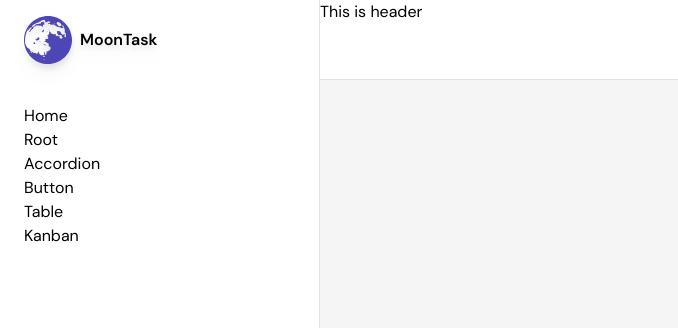
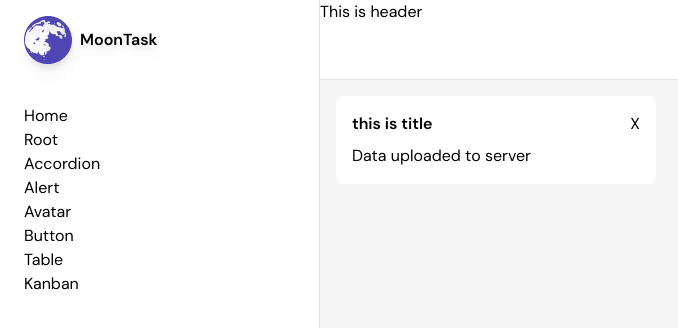
Before and after one commit to sausir1/moontask, a Vue app: page /components/alert in a window 1280 px wide. Shown: the top 328 px of the page, without its empty margins (0-678 px from the left). Built offline with nearby package versions, Linux system fonts and the light colour scheme.

Commit message:
add avatar component

```diff
--- a/src/components/alert/MAlert.vue
+++ b/src/components/alert/MAlert.vue
@@ -1,16 +1,25 @@
 <template>
-  <div class="m-alert p-4 rounded-ds-s-sm" role="alert">
+  <div
+    class="m-alert p-4 rounded-ds-s-sm"
+    :class="{ 'bg-ds-gohan': variant === 'generic' }"
+    role="alert"
+  >
     <div class="flex">
-      <header class="flex grow">
-        <slot name="leading"></slot>
-        <h3 class="alert-title grow text-ds-bulma font-semibold">
+      <div class="flex flex-col grow">
+        <header v-if="hasHeader" class="flex gap-3">
+          <slot name="leading"></slot>
+          <h3 class="alert-title grow text-ds-bulma font-semibold">
+            <slot name="title"></slot>
+          </h3>
+        </header>
+        <section
+          :class="{ 'mt-2': hasHeader }"
+          class="alert-content text-bulma"
+        >
           <slot></slot>
-        </h3>
-      </header>
-      <section class="alert-content text-bulma mt-2">
-        <slot></slot>
-      </section>
-      <div class="shrink-0">
+        </section>
+      </div>
+      <div v-if="$slots.trailing" class="shrink-0">
         <slot name="trailing"></slot>
       </div>
     </div>
@@ -18,10 +27,25 @@
 </template>
 
 <script setup lang="ts">
+import { computed } from 'vue'
+
+type AlertVariant = 'custom' | 'generic'
 // TODO think about how to solve the dynamic style
 interface Props {
-  border: boolean
-  borderColor: string
+  hasOutline: boolean
+  variant: AlertVariant
 }
-defineProps()
+interface Slots {
+  default: any
+  trailing: any
+  leading: any
+  title: any
+}
+const slots = defineSlots<Slots>()
+defineProps<Partial<Props>>()
+
+// const slots = useSlots()
+const hasHeader = computed(() => {
+  return slots.default || slots.leading
+})
 </script>
--- /dev/null
+++ b/src/components/avatar/MAvatar.vue
@@ -0,0 +1,33 @@
+<template>
+  <div
+    :class="{ 'rounded-full': rounded, [size]: true }"
+    class="relative bg-ds-gohan flex items-center justify-center"
+  >
+    <div class="overflow-hidden">
+      <img v-if="imageUrl" class="object-cover" :src="imageUrl" />
+    </div>
+    <p class="text-center font-semibold text-20-ds">
+      <slot></slot>
+    </p>
+  </div>
+</template>
+
+<script setup lang="ts">
+import { type Size } from '@/components/commonTypes'
+import { computed } from 'vue'
+type Props = {
+  imageUrl: string
+  rounded: boolean
+  size: Size | '2xl'
+}
+const props = defineProps<Partial<Props>>()
+const sizes = {
+  xs: 'h-6 w-6',
+  sm: 'h-8 w-8',
+  md: 'h-10 w-10',
+  lg: 'h-12 w-12',
+  xl: 'h-14 w-14',
+  '2xl': 'h-16 w-16',
+}
+const size = computed(() => sizes[props.size || 'md'])
+</script>
--- /dev/null
+++ b/src/components/avatar/MStatus.vue
@@ -0,0 +1,27 @@
+<template>
+  <div
+    :class="{
+      '-left-0.5': xPosition === 'left',
+      '-right-0.5': xPosition === 'right',
+      '-bottom-0.5': yPosition === 'bottom',
+      '-top-0.5': yPosition === 'top',
+      [color]: true,
+    }"
+    class="absolute h-3.5 w-3.5 rounded-full border-2 border-solid"
+  />
+</template>
+
+<script setup lang="ts">
+withDefaults(
+  defineProps<{
+    xPosition: 'left' | 'right'
+    yPosition: 'top' | 'bottom'
+    color: string
+  }>(),
+  {
+    xPosition: 'right',
+    yPosition: 'bottom',
+    color: 'bg-ds-piccolo',
+  },
+)
+</script>
--- /dev/null
+++ b/src/views/components/Alert.vue
@@ -0,0 +1,15 @@
+<template>
+  <div>
+    <MAlert class="max-w-xs bg-ds-gohan">
+      <template #title>this is title</template>
+      <template #trailing>X</template>
+      Data uploaded to server
+    </MAlert>
+  </div>
+</template>
+
+<script setup lang="ts">
+import MAlert from '@/components/alert/MAlert.vue'
+</script>
+
+<style scoped></style>
--- /dev/null
+++ b/src/views/components/Avatar.vue
@@ -0,0 +1,15 @@
+<template>
+  <div>
+    <MAvatar rounded>
+      DJ
+      <MStatus x-position="right" y-position="bottom"></MStatus>
+    </MAvatar>
+  </div>
+</template>
+
+<script setup lang="ts">
+import MAvatar from '@/components/avatar/MAvatar.vue'
+import MStatus from '@/components/avatar/MStatus.vue'
+</script>
+
+<style scoped></style>
```
